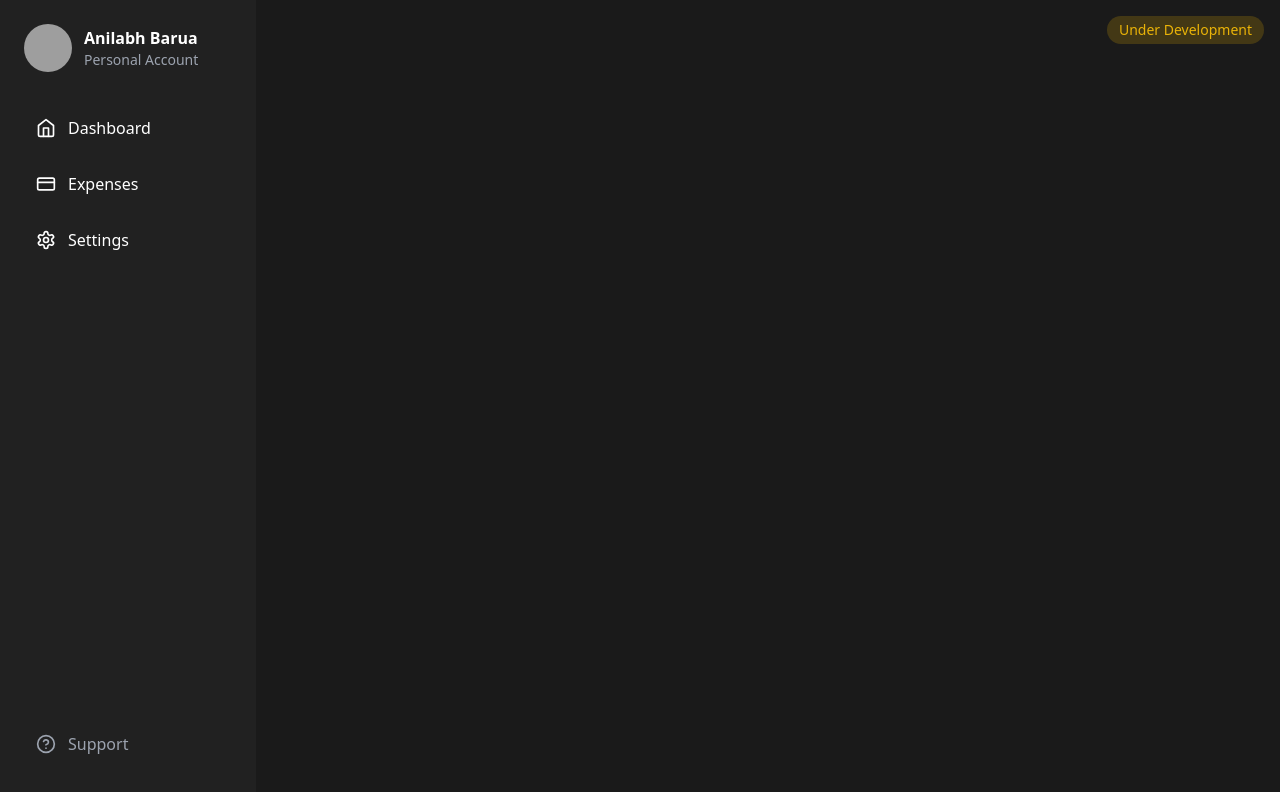
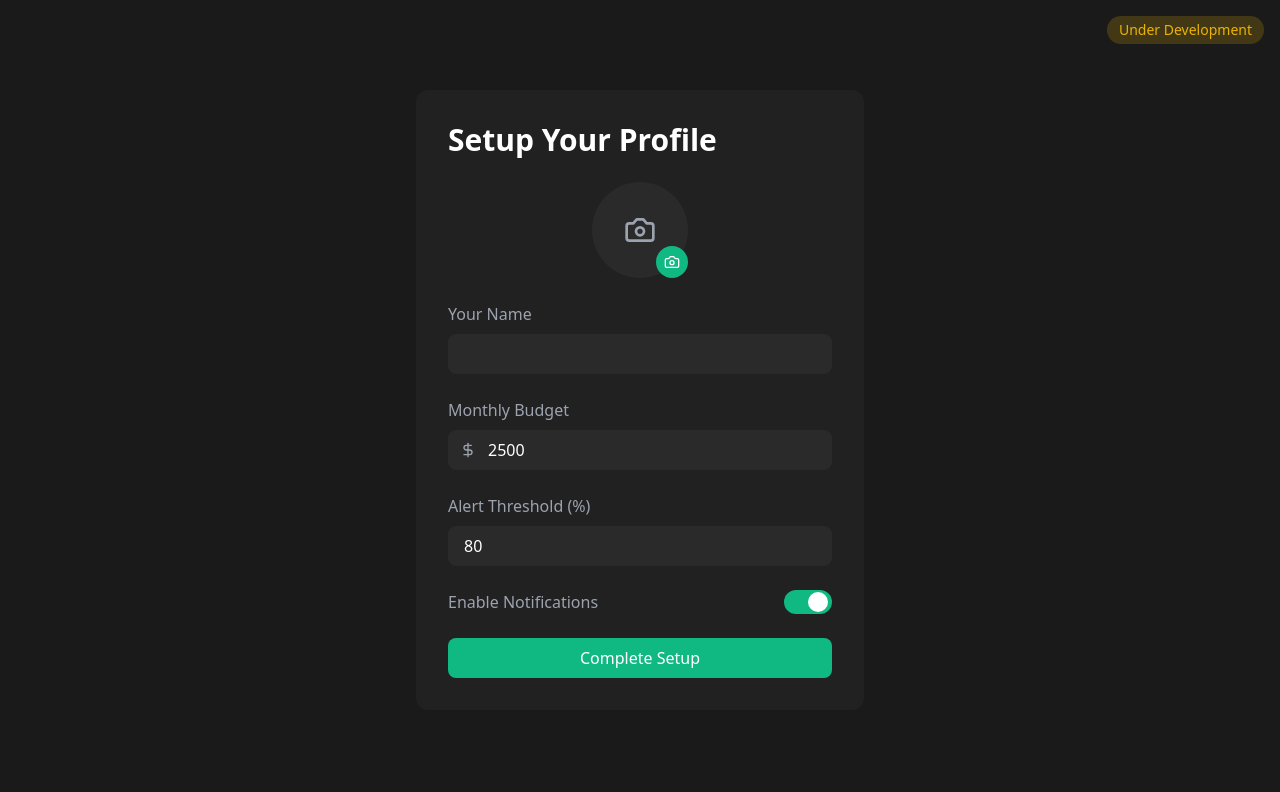
Before and after one commit to AnilabhBarua/Expensia, a React (Vite) app: page /setup in a window 1280 px wide. Shown: the top 792 px of the page. Built offline with nearby package versions, Linux system fonts and the light colour scheme; grey boxes are pictures that could not be loaded.

Commit message:
build Profile setup system

```diff
--- a/src/App.tsx
+++ b/src/App.tsx
@@ -1,12 +1,27 @@
-import React from 'react';
-import { BrowserRouter as Router, Routes, Route } from 'react-router-dom';
+import React, { useEffect } from 'react';
+import { BrowserRouter as Router, Routes, Route, useNavigate } from 'react-router-dom';
 import { motion } from 'framer-motion';
 import Sidebar from './components/Sidebar';
 import Landing from './pages/Landing';
 import Dashboard from './pages/Dashboard';
 import Expenses from './pages/Expenses';
 import Settings from './pages/Settings';
+import ProfileSetup from './pages/ProfileSetup';
 import DevelopmentTag from './components/DevelopmentTag';
+import { useUser } from './contexts/UserContext';
+
+const ProtectedRoute: React.FC<{ children: React.ReactNode }> = ({ children }) => {
+  const { userProfile } = useUser();
+  const navigate = useNavigate();
+
+  useEffect(() => {
+    if (!userProfile.isProfileComplete) {
+      navigate('/setup');
+    }
+  }, [userProfile.isProfileComplete, navigate]);
+
+  return userProfile.isProfileComplete ? children : null;
+};
 
 function App() {
   return (
@@ -14,9 +29,11 @@ function App() {
       <DevelopmentTag />
       <Routes>
         <Route path="/" element={<Landing />} />
+        <Route path="/setup" element={<ProfileSetup />} />
         <Route
           path="/*"
           element={
+            <ProtectedRoute>
               <div className="flex min-h-screen bg-[#1a1a1a]">
                 <Sidebar />
                 <main className="flex-1 p-8">
@@ -34,6 +51,7 @@ function App() {
                   </motion.div>
                 </main>
               </div>
+            </ProtectedRoute>
           }
         />
       </Routes>
--- a/src/components/Sidebar.tsx
+++ b/src/components/Sidebar.tsx
@@ -2,8 +2,11 @@ import React from 'react';
 import { NavLink } from 'react-router-dom';
 import { motion } from 'framer-motion';
 import { Home, CreditCard, Settings, HelpCircle } from 'lucide-react';
+import { useUser } from '../contexts/UserContext';
 
 const Sidebar = () => {
+  const { userProfile } = useUser();
+
   return (
     <motion.div
       initial={{ x: -250 }}
@@ -11,13 +14,21 @@ const Sidebar = () => {
       className="w-64 bg-[#212121] text-white p-6 space-y-8"
     >
       <div className="flex items-center space-x-3 mb-8">
-        <img
-          src="https://media.licdn.com/dms/image/v2/D5603AQFIuZ5M8aviYQ/profile-displayphoto-shrink_400_400/B56ZY96rGnGUAo-/0/1744795514236?e=1751500800&v=beta&t=pSdEY9UpmS5SBz5BGRFtJljrMyaLQoRnWdmxDEOnjFM"
-          alt="Profile"
-          className="w-12 h-12 rounded-full"
-        />
+        {userProfile.photoUrl ? (
+          <img
+            src={userProfile.photoUrl}
+            alt="Profile"
+            className="w-12 h-12 rounded-full object-cover"
+          />
+        ) : (
+          <div className="w-12 h-12 rounded-full bg-[#2a2a2a] flex items-center justify-center">
+            <span className="text-gray-400 text-xl">
+              {userProfile.name ? userProfile.name[0].toUpperCase() : '?'}
+            </span>
+          </div>
+        )}
         <div>
-          <h2 className="font-semibold">Anilabh Barua</h2>
+          <h2 className="font-semibold">{userProfile.name || 'Guest User'}</h2>
           <p className="text-sm text-gray-400">Personal Account</p>
         </div>
       </div>
--- /dev/null
+++ b/src/contexts/UserContext.tsx
@@ -0,0 +1,53 @@
+import React, { createContext, useContext, useEffect, useState } from 'react';
+
+interface UserProfile {
+  name: string;
+  photoUrl: string;
+  isProfileComplete: boolean;
+}
+
+interface UserContextType {
+  userProfile: UserProfile;
+  updateProfile: (profile: Partial<UserProfile>) => void;
+}
+
+const defaultProfile: UserProfile = {
+  name: '',
+  photoUrl: '',
+  isProfileComplete: false,
+};
+
+const UserContext = createContext<UserContextType | undefined>(undefined);
+
+export const UserProvider: React.FC<{ children: React.ReactNode }> = ({ children }) => {
+  const [userProfile, setUserProfile] = useState<UserProfile>(() => {
+    try {
+      const stored = localStorage.getItem('userProfile');
+      return stored ? JSON.parse(stored) : defaultProfile;
+    } catch {
+      return defaultProfile;
+    }
+  });
+
+  useEffect(() => {
+    localStorage.setItem('userProfile', JSON.stringify(userProfile));
+  }, [userProfile]);
+
+  const updateProfile = (profile: Partial<UserProfile>) => {
+    setUserProfile(prev => ({ ...prev, ...profile }));
+  };
+
+  return (
+    <UserContext.Provider value={{ userProfile, updateProfile }}>
+      {children}
+    </UserContext.Provider>
+  );
+};
+
+export const useUser = () => {
+  const context = useContext(UserContext);
+  if (context === undefined) {
+    throw new Error('useUser must be used within a UserProvider');
+  }
+  return context;
+};
--- a/src/main.tsx
+++ b/src/main.tsx
@@ -3,11 +3,14 @@ import { createRoot } from 'react-dom/client';
 import App from './App.tsx';
 import './index.css';
 import { LocalStorageProvider } from './contexts/LocalStorageContext';
+import { UserProvider } from './contexts/UserContext';
 
 createRoot(document.getElementById('root')!).render(
   <StrictMode>
-    <LocalStorageProvider>
-      <App />
-    </LocalStorageProvider>
+    <UserProvider>
+      <LocalStorageProvider>
+        <App />
+      </LocalStorageProvider>
+    </UserProvider>
   </StrictMode>
 );
--- /dev/null
+++ b/src/pages/ProfileSetup.tsx
@@ -0,0 +1,155 @@
+import React, { useState } from 'react';
+import { motion } from 'framer-motion';
+import { useNavigate } from 'react-router-dom';
+import { useUser } from '../contexts/UserContext';
+import { useLocalStorage } from '../contexts/LocalStorageContext';
+import { Camera, DollarSign, Bell } from 'lucide-react';
+
+const ProfileSetup = () => {
+  const navigate = useNavigate();
+  const { updateProfile } = useUser();
+  const { updateBudgetSettings } = useLocalStorage();
+
+  const [formData, setFormData] = useState({
+    name: '',
+    photoUrl: '',
+    monthlyBudget: '2500',
+    alertThreshold: '80',
+    notificationsEnabled: true,
+  });
+
+  const handlePhotoChange = (e: React.ChangeEvent<HTMLInputElement>) => {
+    const file = e.target.files?.[0];
+    if (file) {
+      const reader = new FileReader();
+      reader.onloadend = () => {
+        setFormData(prev => ({ ...prev, photoUrl: reader.result as string }));
+      };
+      reader.readAsDataURL(file);
+    }
+  };
+
+  const handleSubmit = (e: React.FormEvent) => {
+    e.preventDefault();
+
+    updateProfile({
+      name: formData.name,
+      photoUrl: formData.photoUrl,
+      isProfileComplete: true,
+    });
+
+    updateBudgetSettings({
+      monthlyBudget: parseFloat(formData.monthlyBudget),
+      alertThreshold: parseInt(formData.alertThreshold),
+      notificationsEnabled: formData.notificationsEnabled,
+    });
+
+    navigate('/dashboard');
+  };
+
+  return (
+    <div className="min-h-screen bg-[#1a1a1a] flex items-center justify-center p-6">
+      <motion.div
+        initial={{ opacity: 0, y: 20 }}
+        animate={{ opacity: 1, y: 0 }}
+        className="bg-[#212121] p-8 rounded-xl w-full max-w-md"
+      >
+        <h1 className="text-3xl font-bold text-white mb-6">Setup Your Profile</h1>
+
+        <form onSubmit={handleSubmit} className="space-y-6">
+          <div className="flex flex-col items-center mb-6">
+            <div className="relative">
+              <div className="w-24 h-24 rounded-full bg-[#2a2a2a] overflow-hidden">
+                {formData.photoUrl ? (
+                  <img
+                    src={formData.photoUrl}
+                    alt="Profile"
+                    className="w-full h-full object-cover"
+                  />
+                ) : (
+                  <div className="w-full h-full flex items-center justify-center">
+                    <Camera size={32} className="text-gray-400" />
+                  </div>
+                )}
+              </div>
+              <label
+                htmlFor="photo"
+                className="absolute bottom-0 right-0 bg-emerald-500 p-2 rounded-full cursor-pointer hover:bg-emerald-600 transition-colors"
+              >
+                <Camera size={16} className="text-white" />
+              </label>
+              <input
+                type="file"
+                id="photo"
+                accept="image/*"
+                onChange={handlePhotoChange}
+                className="hidden"
+              />
+            </div>
+          </div>
+
+          <div>
+            <label className="block text-gray-400 mb-2">Your Name</label>
+            <input
+              type="text"
+              value={formData.name}
+              onChange={(e) => setFormData(prev => ({ ...prev, name: e.target.value }))}
+              className="w-full bg-[#2a2a2a] text-white px-4 py-2 rounded-lg focus:outline-none focus:ring-2 focus:ring-emerald-500"
+              required
+            />
+          </div>
+
+          <div>
+            <label className="block text-gray-400 mb-2">Monthly Budget</label>
+            <div className="relative">
+              <DollarSign size={16} className="absolute left-3 top-1/2 transform -translate-y-1/2 text-gray-400" />
+              <input
+                type="number"
+                value={formData.monthlyBudget}
+                onChange={(e) => setFormData(prev => ({ ...prev, monthlyBudget: e.target.value }))}
+                className="w-full bg-[#2a2a2a] text-white pl-10 pr-4 py-2 rounded-lg focus:outline-none focus:ring-2 focus:ring-emerald-500"
+                required
+              />
+            </div>
+          </div>
+
+          <div>
+            <label className="block text-gray-400 mb-2">Alert Threshold (%)</label>
+            <input
+              type="number"
+              value={formData.alertThreshold}
+              onChange={(e) => setFormData(prev => ({ ...prev, alertThreshold: e.target.value }))}
+              className="w-full bg-[#2a2a2a] text-white px-4 py-2 rounded-lg focus:outline-none focus:ring-2 focus:ring-emerald-500"
+              required
+            />
+          </div>
+
+          <div className="flex items-center justify-between">
+            <span className="text-gray-400">Enable Notifications</span>
+            <button
+              type="button"
+              onClick={() => setFormData(prev => ({ ...prev, notificationsEnabled: !prev.notificationsEnabled }))}
+              className={`w-12 h-6 rounded-full transition-colors ${
+                formData.notificationsEnabled ? 'bg-emerald-500' : 'bg-[#2a2a2a]'
+              }`}
+            >
+              <motion.div
+                animate={{ x: formData.notificationsEnabled ? 24 : 2 }}
+                className="w-5 h-5 bg-white rounded-full"
+              />
+            </button>
+          </div>
+
+          <button
+            type="submit"
+            className="w-full bg-emerald-500 text-white py-2 rounded-lg hover:bg-emerald-600 transition-colors"
+          >
+            Complete Setup
+          </button>
+        </form>
+      </motion.div>
+    </div>
+  );
+};
+
+export default ProfileSetup;
```
Lines whose indentation alone changed are shown as unchanged.
